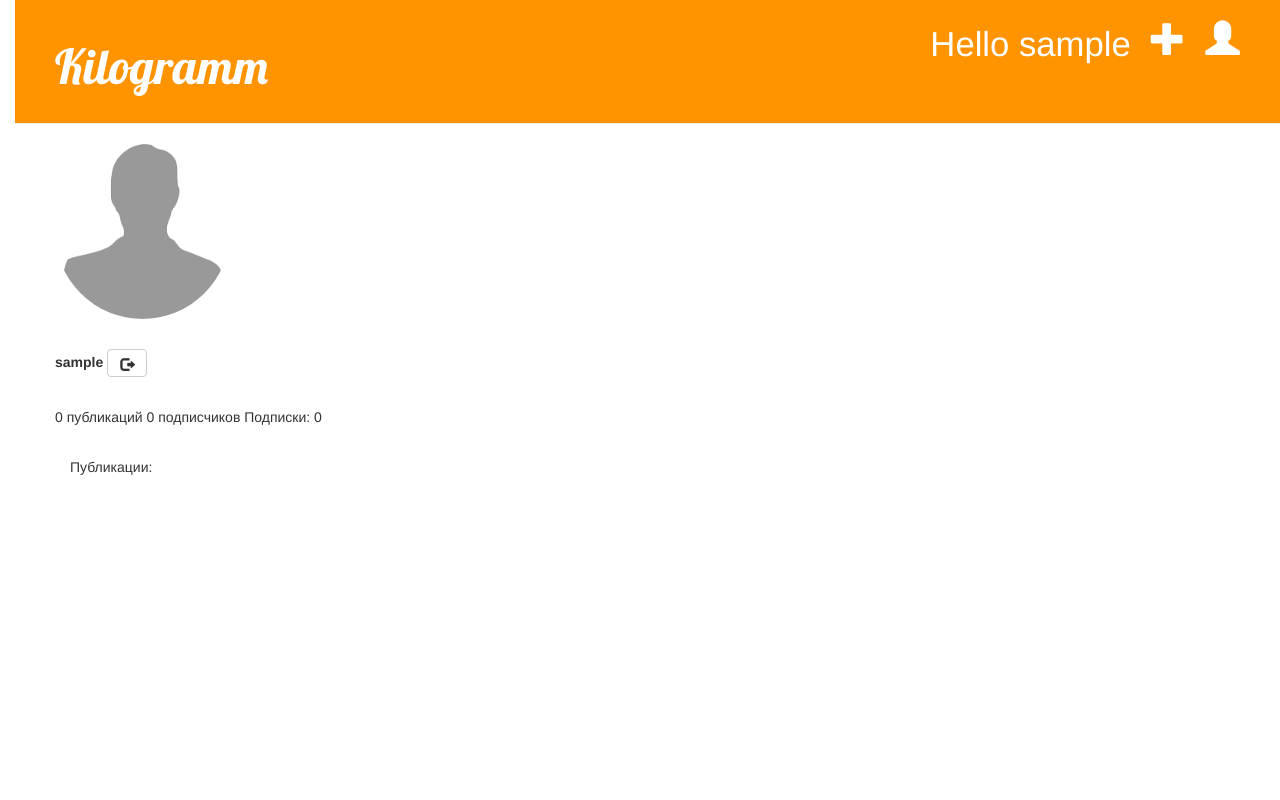
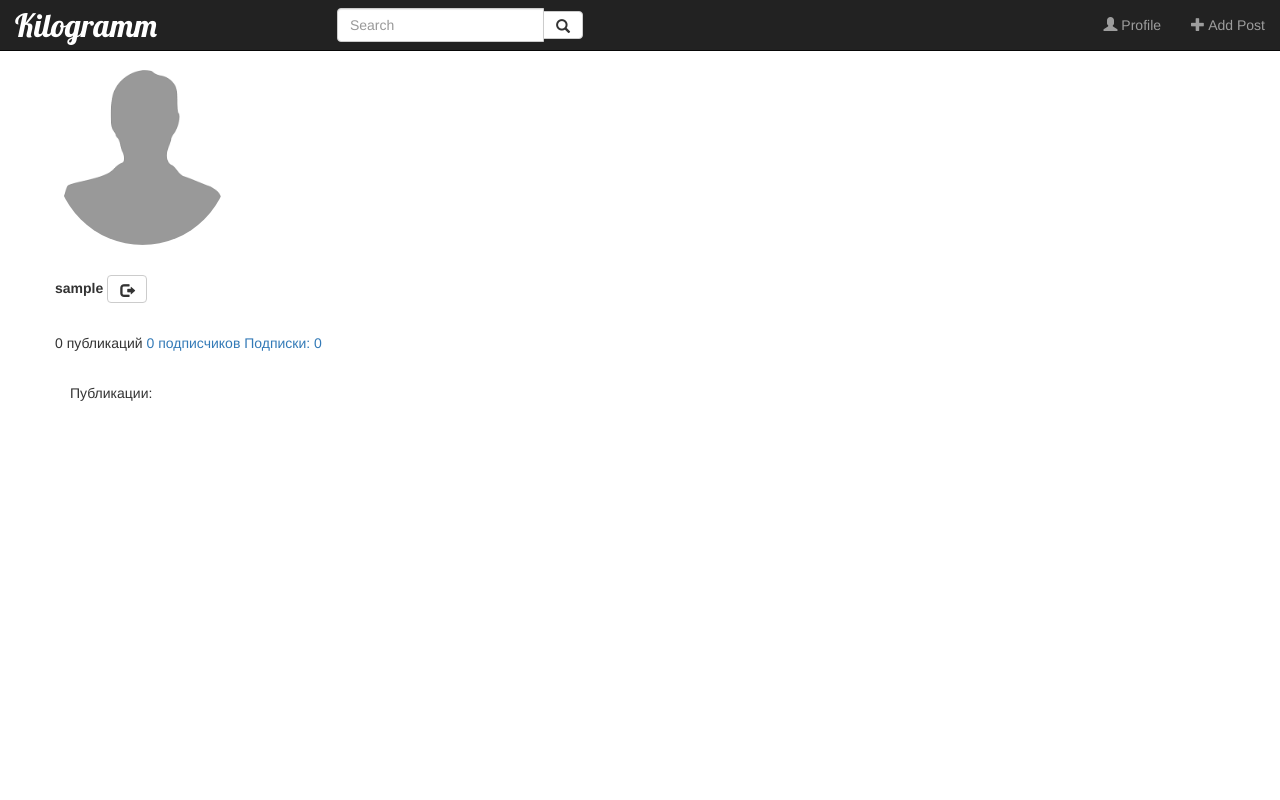
Before and after one commit to toshkenciy/my-first-blog, a Django app: a page that uses blog/templates/blog/base.html in a window 1280 px wide. Run offline with Django 3.2, Linux system fonts and the light colour scheme; the visitor is signed in with stand-in values (Sample User, id 1); data comes from the database, SQL or seed files in the repository; data that the repository does not hold is empty; some libraries are stand-ins or nearby versions.

Commit message:
Nemnogo dodelal

```diff
--- a/blog/models.py
+++ b/blog/models.py
@@ -25,10 +25,10 @@ class Post(models.Model):
 
 class Comment(models.Model):
     post = models.ForeignKey('blog.Post', related_name='comments')
-    author = models.CharField(max_length=200)
+    author = models.OneToOneField(User, on_delete=models.CASCADE)
     text = models.TextField()
     created_date = models.DateTimeField(default=timezone.now)
-    approved_comment = models.BooleanField(default=False)
+    approved_comment = models.BooleanField(default=True)
 
     def approve(self):
         self.approved_comment = True
@@ -37,8 +37,6 @@ class Comment(models.Model):
     def __str__(self):
         return self.text
 
-    def approved_comments(self):
-        return self.comments.filter(approved_comment=True)
 
 class Profile(models.Model):
     user = models.OneToOneField(User, on_delete=models.CASCADE)
--- a/blog/static/css/blog.css
+++ b/blog/static/css/blog.css
@@ -2,14 +2,15 @@ h1 a {
     color: #FCA205;
     font-family: 'Lobster';
 }
-body {
-    padding-left: 15px;
+
+.navbar-brand {
+    font-family: 'Lobster', cursive;
+    margin-right: 150px;
+    font-size: 24pt;
 
 }
-.page-header {
-    background-color: #ff9400;
-    margin-top: 0;
-    padding: 20px 20px 20px 40px;
+td {
+   margin-right: 50px;
 }
 
 .page-header h1, .page-header h1 a, .page-header h1 a:visited, .page-header h1 a:active {
@@ -18,14 +19,14 @@ body {
     text-decoration: none;
 }
 
-.content {
-    margin-left: 40px;
-}
-
 h1, h2, h3, h4 {
     font-family: 'Lobster', cursive;
 }
+.login{
 
+     margin-top: 70px;
+
+}
 .date {
     color: #828282;
 }
@@ -38,21 +39,25 @@ h1, h2, h3, h4 {
     width: 100%;
 }
 
-.top-menu, .top-menu:hover, .top-menu:visited {
-    color: #ffffff;
-    float: right;
-    font-size: 26pt;
-    margin-right: 20px;
+.post {
+
+     margin-top: 70px;
+    margin-bottom: 70px;
 }
 
-.post {
-    margin-bottom: 70px;
+.well{
+
+     margin-top: 70px;
+}
+.profile{
+
+     margin-top: 70px;
 }
 .comment {
     margin: 20px 0px 20px 20px;
 }
 
-.avatarmodal {
+.avatarmodal, .subscribesmodal, .subscribersmodal {
 	position: fixed;
 	font-family: Arial, Helvetica, sans-serif;
 	top: 0;
@@ -68,7 +73,6 @@ h1, h2, h3, h4 {
 	pointer-events: none;
 }
 
-
 .post h1 a, .post h1 a:visited {
     color: #000000;
 }
--- a/blog/templates/blog/base.html
+++ b/blog/templates/blog/base.html
@@ -9,7 +9,7 @@
 
   <!-- Latest compiled and minified CSS -->
 <link rel="stylesheet" href="https://maxcdn.bootstrapcdn.com/bootstrap/3.3.7/css/bootstrap.min.css">
-
+<meta name="viewport" content="width=device-width, initial-scale=1, shrink-to-fit=no">
 <!-- jQuery library -->
 <script src="https://ajax.googleapis.com/ajax/libs/jquery/3.2.1/jquery.min.js"></script>
 
@@ -19,19 +19,37 @@
   <link rel="stylesheet" href="{% static 'css/blog.css' %}">
 
 </head>
-<body>
-  <div class="page-header">
-    {% if user.is_authenticated %}
-       <a href="{% url 'user_profile' userp=user.username %}" class="top-menu"><span class="glyphicon glyphicon-user"></span></a>
-       <a href="{% url 'post_new' %}" class="top-menu"><span class="glyphicon glyphicon-plus"></span></a>
-       <p class="top-menu">Hello {{ user.username }} </p>
-    {% else %}
+<body >
+    <nav class="navbar navbar-inverse navbar-fixed-top" >
+      <div class="container-fluid">
+        <div class="navbar-header">
+          <a class="navbar-brand" href="/">Kilogramm</a>
+        </div>
+        <ul class="nav navbar-nav">
+        </ul>
+        <form class="navbar-form navbar-left">
+          <div class="input-group">
+            <input type="text" class="form-control" placeholder="Search">
+            <div class="input-group-btn">
+              <button class="btn btn-default" type="submit">
+                <i class="glyphicon glyphicon-search"></i>
+              </button>
+            </div>
+          </div>
+        </form>
+        <ul class="nav navbar-nav navbar-right">
 
-       <a href="{% url 'signup' %}" class="top-menu"><span class="glyphicon glyphicon-pencil"></span></a>
-       <a href="{% url 'login' %}" class="top-menu"><span class="glyphicon glyphicon-user"></span></a>
-    {% endif %}
-    <h1><a href="/">Kilogramm</a></h1>
-  </div>
+          {% if user.is_authenticated %}
+            <li><a href="{% url 'user_profile' userp=user.username %}"><span class="glyphicon glyphicon-user"></span> Profile</a></li>
+            <li><a href="{% url 'post_new' %}"><span class="glyphicon glyphicon-plus"></span> Add Post</a></li>
+          {% else %}
+            <li><a href="{% url 'signup' %}"><span class="glyphicon glyphicon-pencil"></span> Sign Up</a></li>
+            <li><a href="{% url 'login' %}"><span class="glyphicon glyphicon-log-in"></span> Login</a></li>
+          {% endif %}
+
+        </ul>
+      </div>
+    </nav>
   <div class="content container">
     <div class="row">
       <div class="col-md-8">
--- a/blog/templates/blog/user_profile.html
+++ b/blog/templates/blog/user_profile.html
@@ -2,6 +2,7 @@
 
 {% load cloudinary %}
 {% block content %}
+
 <div class="profile">
   <div class="row">
   {% if request.user == prof_user %}
@@ -30,32 +31,119 @@
       </div>
     </div>
   </div>
+  <div id="subscribesmodal" class="modal fade" role="dialog">
+    <div class="modal-dialog">
+      <!-- Modal content-->
+      <div class="modal-content">
+        <div class="modal-header">
+          <button type="button" class="close" data-dismiss="modal">&times;</button>
+          <h4 class="modal-title">Подписки</h4>
+        </div>
+        <div class="modal-body">
+          <div class="container">
+            <table class="table-responsive">
+              <thead>
+
+              </thead>
+              <tbody>
+                {% if not prof_user.profile.subscribes %}
+                    <t>Подписок нет.</t>
+                {% else %}
+                    {% for subscribes in prof_user.profile.subscribes.all %}
+                    <tr>
+                      <td> <a href="{% url 'user_profile' userp=subscribes.username%}"><img src=" {{ subscribes.profile.profpic.url }} " class="img-circle" height="50" width="50"> </a></td>
+                      <td>{{subscribes.username}}</td>
+                      <td>
+                        {% if subscribes != user and user.is_authenticated %}
+                            {% if subscribes not in user.profile.subscribes.all%}
+                              </br>
+                              <a class="btn btn-info" href="{% url 'subscribe_to_user' targetuser=subscribes %}">Подписаться</a>
+                            {% else %}
+                              </br>
+                              <a class="btn btn-danger" href="{% url 'unsubscribe_to_user' targetuser=subscribes %}">Отписаться</a>
+                            {% endif %}
+                        {% endif %}
+                      </td>
+                    </tr>
+                    {% endfor %}
+                {% endif %}
+              </tbody>
+            </table>
+          </div>
+        </div>
+        <div class="modal-footer">
+        </div>
+      </div>
+    </div>
+  </div>
+  <div id="subscribersmodal" class="modal fade" role="dialog">
+    <div class="modal-dialog">
+      <!-- Modal content-->
+      <div class="modal-content">
+        <div class="modal-header">
+          <button type="button" class="close" data-dismiss="modal">&times;</button>
+          <h4 class="modal-title">Подписчики</h4>
+        </div>
+        <div class="modal-body">
+          <div class="container">
+            <table class="table-responsive">
+              <thead>
+              </thead>
+              <tbody>
+                {% if not prof_user.profile.subscribers %}
+                    <td>Подписчиков нет.</td>
+                {% else %}
+                    {% for subscribers in prof_user.profile.subscribers.all %}
+                    <tr>
+                      <td> <a href="{% url 'user_profile' userp=subscribers.username%}"><img src=" {{ subscribers.profile.profpic.url }} " class="img-circle" height="50" width="50"> </a></td>
+                      <td>{{subscribers.username}}</td>
+                      <td>
+                        {% if subscribers != user and user.is_authenticated %}
+                            {% if subscribers not in user.profile.subscribes.all%}
+                              </br>
+                              <a class="btn btn-info" href="{% url 'subscribe_to_user' targetuser=subscribers %}">Подписаться</a>
+                            {% else %}
+                              </br>
+                              <a class="btn btn-danger" href="{% url 'unsubscribe_to_user' targetuser=subscribers %}">Отписаться</a>
+                            {% endif %}
+                        {% endif %}
+                      </td>
+                    </tr>
+                    {% endfor %}
+                {% endif %}
+              </tbody>
+            </table>
+          </div>
+        </div>
+        <div class="modal-footer">
+        </div>
+      </div>
+    </div>
+  </div>
   <br/>
   <strong>
   {{prof_user}}
   </strong>
-  {% comment %}
+
   {% if prof_user != user and user.is_authenticated %}
       {% if prof_user not in user.profile.subscribes.all%}
         </br>
-        <a class="btn btn-info" href="{% url 'subscribe_to_user' pk = posts[1].pk %}">Подписаться</a>
+        <a class="btn btn-info" href="{% url 'subscribe_to_user' targetuser=prof_user %}">Подписаться</a>
       {% else %}
         </br>
-        <a class="btn btn-danger" href="{% url 'unsubscribe_to_user' pk = posts[1].pk %}">Отписаться</a>
+        <a class="btn btn-danger" href="{% url 'unsubscribe_to_user' targetuser=prof_user %}">Отписаться</a>
       {% endif %}
   {% endif %}
-  {% endcomment %}
   {% if request.user == prof_user %}
     <a class="btn btn-default" href="{% url 'logout' %}"><span class="glyphicon glyphicon-log-out"></span></a></p>
     <br/>
   {%endif%}
-  <p>{{posts.count}} публикаций {{prof_user.profile.subscribers.count}} подписчиков  Подписки: {{prof_user.profile.subscribes.count}}</p>
+  <p>{{posts.count}} публикаций <a href="#subscribersmodal" data-toggle="modal" >{{prof_user.profile.subscribers.count}} подписчиков</a>  <a href="#subscribesmodal" data-toggle="modal" >Подписки: {{prof_user.profile.subscribes.count}}</a></p>
   </div>
   <br/>
   <p>Публикации: </p>
   {% for post in posts %}
   <div class="post">
-
     <p>Автор: {{ post.author }}</p>
     <h1><a href="{% url 'post_detail' pk=post.pk %}"><img src=" {{ post.postpic.url }} " class="img-thumbnail" height="300" width="300"></a></h1>
     <p>{{ post.text|linebreaksbr }}</p>
--- a/blog/templates/registration/login.html
+++ b/blog/templates/registration/login.html
@@ -4,7 +4,7 @@
     {% if form.errors %}
       <p style="color: red">Имя пользователя и пароль не совпадают. Попробуйте снова.</p>
     {% endif %}
-
+    <div class = "login">
     <form method="post" action="{% url 'login' %}">
     {% csrf_token %}
         <table>
@@ -25,4 +25,5 @@
         <input type="hidden" name="next" value="{{ next }}" />
 
     </form>
+    </div>
 {% endblock %}
--- a/blog/urls.py
+++ b/blog/urls.py
@@ -15,10 +15,10 @@ urlpatterns = [
     url(r'^drafts/$', views.post_draft_list, name='post_draft_list'),
     url(r'^post/(?P<pk>\d+)/remove/$', views.post_remove, name='post_remove'),
     url(r'^post/(?P<pk>\d+)/publish/$', views.post_publish, name='post_publish'),
-    url(r'^comment/(?P<pk>\d+)/approve/$', views.comment_approve, name='comment_approve'),
     url(r'^comment/(?P<pk>\d+)/remove/$', views.comment_remove, name='comment_remove'),
     url(r'^post/(?P<pk>\d+)/addlike/$', views.add_like, name='add_like'),
+
+    url(r'^profiles/subscribe/(?P<targetuser>\S+)/$', views.subscribe_to_user, name='subscribe_to_user'),
+    url(r'^profiles/unsubscribe/(?P<targetuser>\S+)/$', views.unsubscribe_to_user, name='unsubscribe_to_user'),
     url(r'^profiles/(?P<userp>\S+)/$', views.user_profile, name='user_profile'),
-    url(r'^post/(?P<pk>\d+)/subscribe/$', views.subscribe_to_user, name='subscribe_to_user'),
-    url(r'^post/(?P<pk>\d+)/unsubscribe/$', views.unsubscribe_to_user, name='unsubscribe_to_user'),
 ]
--- a/blog/views.py
+++ b/blog/views.py
@@ -1,6 +1,7 @@
 import os, sys
 from django.utils import timezone
 from .models import Post, Comment, Profile
+from django.contrib.messages import constants as messages
 from django.contrib.sites.shortcuts import get_current_site
 from django.shortcuts import render, get_object_or_404, redirect
 from .forms import PostForm, CommentForm, SignupForm, ImageUploadForm
@@ -89,44 +90,36 @@ def user_profile(request, userp):
             user.profile.profpic.delete()
             user.profile.profpic = form.cleaned_data['image']
             user.profile.save()
-            return HttpResponse('image upload success')
+            return render(request, 'blog/user_profile.html', {'prof_user': prof_user, 'posts': posts, 'form': form})
     else:
         form = ImageUploadForm()
     return render(request, 'blog/user_profile.html', {'prof_user': prof_user, 'posts': posts, 'form': form})
 
-@login_required
-def set_user_profile_pic(request, url):
-    user = request.user
-    response = upload("pizza.jpg", tags = DEFAULT_TAG)
-    profile_of_user = Profile.objects.filter(user = user)
-    profile_of_user.profpic = url
-    profile_of_user.save()
-    return render(request, 'blog/user_profile.html', {'user': user})
 
 @login_required
-def subscribe_to_user(request, pk):
+def subscribe_to_user(request, targetuser):
     user = request.user
-    post = get_object_or_404(Post, pk=pk)
-    aut = post.author
-    user.profile.subscribes.add(aut)
+    neededuser = get_object_or_404(User, username=targetuser)
+    profile = Profile.objects.filter(user = user)
+    user.profile.subscribes.add(neededuser)
     user.save()
 
-    aut.profile.subscribers.add(user)
-    aut.save()
+    neededuser.profile.subscribers.add(user)
+    neededuser.save()
     return_path  = request.META.get('HTTP_REFERER','/')
     return redirect(return_path)
 
 @login_required
-def unsubscribe_to_user(request, pk):
+def unsubscribe_to_user(request, targetuser):
     user = request.user
-    post = get_object_or_404(Post, pk=pk)
-    aut = post.author
+    neededuser = get_object_or_404(User, username=targetuser)
+    profile = Profile.objects.filter(user = user)
 
-    user.profile.subscribes.remove(aut)
+    user.profile.subscribes.remove(neededuser)
     user.save()
 
-    aut.profile.subscribers.remove(user)
-    aut.save()
+    neededuser.profile.subscribers.remove(user)
+    neededuser.save()
     return_path  = request.META.get('HTTP_REFERER','/')
     return redirect(return_path)
 
@@ -204,12 +197,6 @@ def activate(request, uidb64, token):
         return HttpResponse('Activation link is invalid!')
 
 @login_required
-def comment_approve(request, pk):
-    comment = get_object_or_404(Comment, pk=pk)
-    comment.approve()
-    return redirect('post_detail', pk=comment.post.pk)
-
-@login_required
 def comment_remove(request, pk):
     comment = get_object_or_404(Comment, pk=pk)
     comment.delete()
```
Also changed, not shown: blog/templates/blog/post_detail.html (+8 -6 lines), blog/templates/blog/post_list.html (+10 -1 lines), blog/migrations/0025_auto_20171122_2158.py (added).
